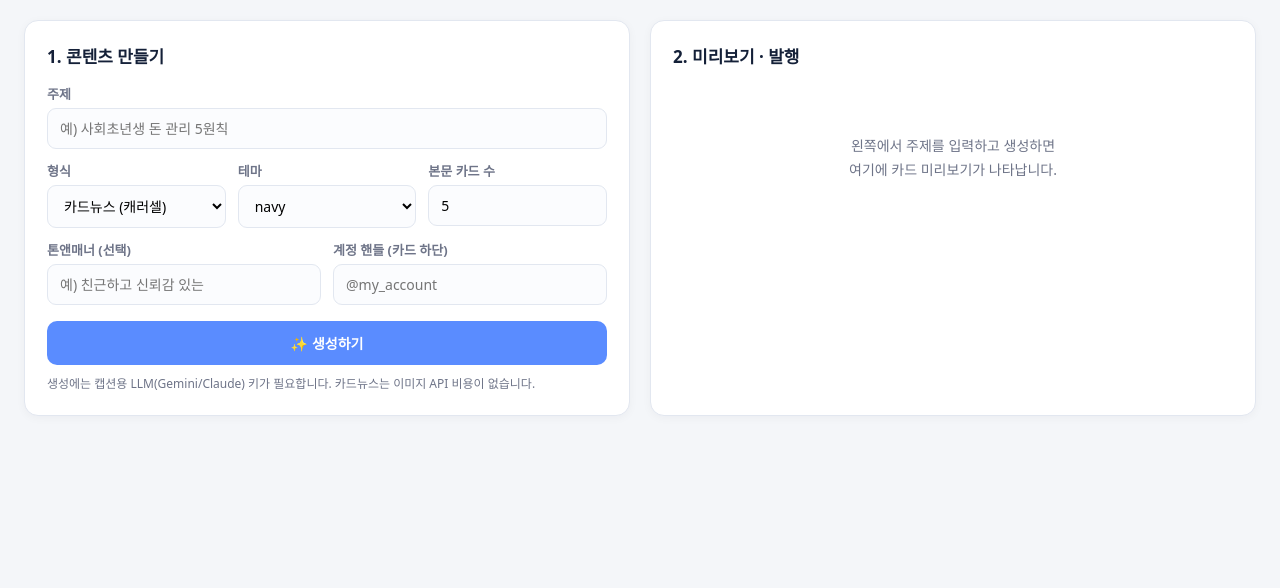
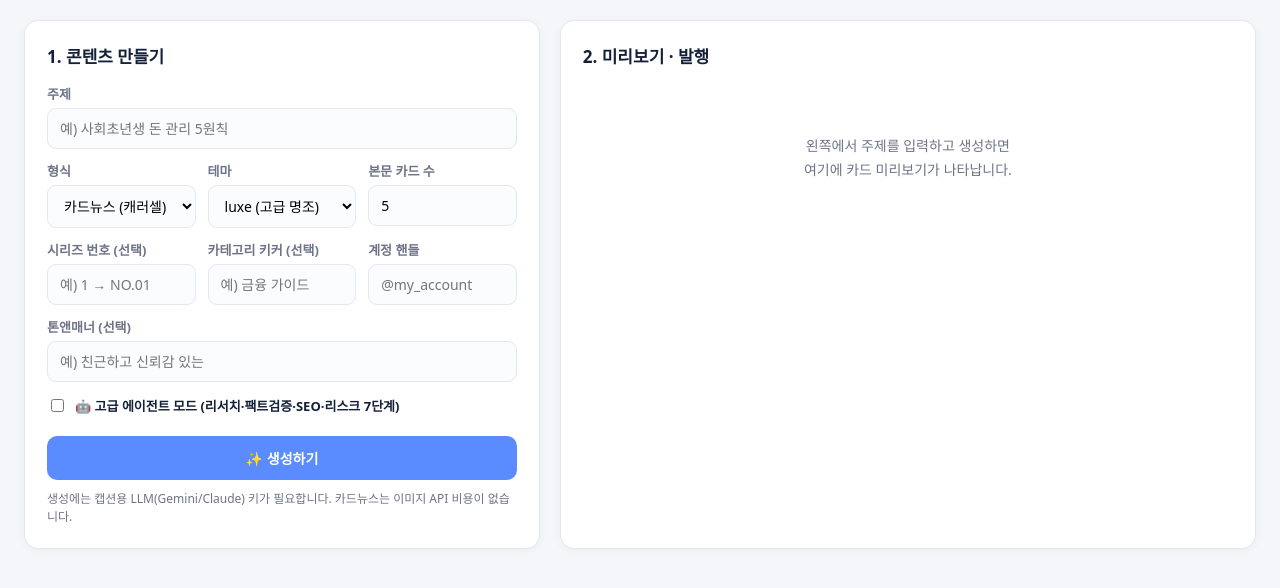
Before and after one commit to handragon119-collab/-, a FastAPI app: page / in a window 1280 px wide. Shown: the part 114-702 px from the top of the page. Run offline with FastAPI, Linux system fonts and the light colour scheme.

Commit message:
웹 UI 고급화: luxe 테마·시리즈 번호·카테고리 키커·에이전트 모드 토글
- 생성 폼에 theme(luxe 추가)·number·kicker·agentic 체크박스 추가
- /api/generate: agentic 엔진 분기 + number/kicker를 렌더에 전달, agent_report 반환
- 미리보기에 에이전트 리포트(단계 칩·웹검색 여부·근거 기관·리스크) 표시
- 생성 탭 좌우 비율 조정

```diff
--- a/web/server.py
+++ b/web/server.py
@@ -49,6 +49,9 @@ class GenerateReq(BaseModel):
     cards: int = 6
     tone: str | None = None
     brand_handle: str | None = None
+    agentic: bool = False
+    number: int | None = None
+    kicker: str | None = None
 
 
 class PublishReq(BaseModel):
@@ -119,10 +122,13 @@ def api_generate(req: GenerateReq):
     }
     if req.brand_handle is not None:
         overrides["brand_handle"] = req.brand_handle
+    if req.agentic:
+        overrides["content_engine"] = "agentic"
     cfg = settings_mod.build_config(overrides)
 
     job_id = uuid.uuid4().hex[:12]
     base = OUTPUT_DIR / f"web_{job_id}"
+    agent_report = None
 
     try:
         if req.mode == "photo":
@@ -131,10 +137,20 @@ def api_generate(req: GenerateReq):
             paths = [img]
             caption, hashtags, cover_title = cap.caption, cap.hashtags, req.topic
         else:
-            cn = content_mod.generate_cardnews(
-                req.topic, cfg, tone=req.tone or "친근하고 신뢰감 있는"
-            )
-            paths = card_render.render_cardnews(cn, cfg, str(base))
+            if cfg.content_engine == "agentic":
+                from instagram_auto.agents import generate_cardnews_agentic
+                cn, report = generate_cardnews_agentic(
+                    req.topic, cfg, tone=req.tone or "친근하고 신뢰감 있는")
+                agent_report = {
+                    "web_search_used": report.web_search_used,
+                    "sources": report.sources, "risk_flags": report.risk_flags,
+                    "steps": [s["agent"] for s in report.steps],
+                }
+            else:
+                cn = content_mod.generate_cardnews(
+                    req.topic, cfg, tone=req.tone or "친근하고 신뢰감 있는")
+            paths = card_render.render_cardnews(
+                cn, cfg, str(base), number=req.number, kicker=req.kicker or None)
             caption, hashtags, cover_title = cn.caption, cn.hashtags, cn.cover_title
     except Exception as e:
         raise HTTPException(400, f"생성 실패: {e}")
@@ -153,6 +169,7 @@ def api_generate(req: GenerateReq):
         "hashtags": hashtags,
         "full_text": full_text,
         "images": [f"/output/{Path(p).name}" for p in paths],
+        "agent_report": agent_report,
     }
 
 
--- a/web/static/app.js
+++ b/web/static/app.js
@@ -120,6 +120,9 @@ async function generate() {
       cards: parseInt($("cards").value) || 5,
       tone: $("tone").value.trim() || null,
       brand_handle: $("brand").value.trim() || null,
+      agentic: $("agentic").checked,
+      number: parseInt($("number").value) || null,
+      kicker: $("kicker").value.trim() || null,
     };
     const r = await api("/api/generate", { method: "POST", body: JSON.stringify(payload) });
     currentJob = r.job_id;
@@ -144,6 +147,21 @@ function renderPreview(r) {
     slides.appendChild(img);
   });
   $("caption").value = r.full_text;
+
+  const rep = $("agent-report");
+  if (r.agent_report) {
+    const a = r.agent_report;
+    rep.classList.remove("hidden");
+    rep.innerHTML =
+      `<b>🤖 에이전트 리포트</b><br/>` +
+      a.steps.map((s) => `<span class="chip">${s}</span>`).join("") +
+      `<br/>웹검색: <b>${a.web_search_used ? "ON" : "미사용(내장지식)"}</b>` +
+      ` · 근거 기관: <b>${(a.sources || []).join(", ") || "-"}</b>` +
+      (a.risk_flags && a.risk_flags.length
+        ? ` · ⚠️ 리스크: ${a.risk_flags.join(", ")}` : " · 리스크 없음");
+  } else {
+    rep.classList.add("hidden");
+  }
 }
 
 // ---- 발행 ----
--- a/web/static/index.html
+++ b/web/static/index.html
@@ -36,6 +36,7 @@
           <div>
             <label>테마</label>
             <select id="theme">
+              <option value="luxe">luxe (고급 명조)</option>
               <option value="navy">navy</option>
               <option value="mint">mint</option>
               <option value="coral">coral</option>
@@ -49,15 +50,25 @@
         </div>
 
         <div class="row">
-          <div class="grow">
-            <label>톤앤매너 (선택)</label>
-            <input id="tone" type="text" placeholder="예) 친근하고 신뢰감 있는" />
+          <div>
+            <label>시리즈 번호 (선택)</label>
+            <input id="number" type="number" placeholder="예) 1 → NO.01" min="1" />
           </div>
           <div class="grow">
-            <label>계정 핸들 (카드 하단)</label>
+            <label>카테고리 키커 (선택)</label>
+            <input id="kicker" type="text" placeholder="예) 금융 가이드" />
+          </div>
+          <div class="grow">
+            <label>계정 핸들</label>
             <input id="brand" type="text" placeholder="@my_account" />
           </div>
         </div>
+
+        <label>톤앤매너 (선택)</label>
+        <input id="tone" type="text" placeholder="예) 친근하고 신뢰감 있는" />
+
+        <label class="check"><input id="agentic" type="checkbox" />
+          🤖 고급 에이전트 모드 (리서치·팩트검증·SEO·리스크 7단계)</label>
 
         <button id="btn-generate" class="btn btn-primary">✨ 생성하기</button>
         <p class="hint">생성에는 캡션용 LLM(Gemini/Claude) 키가 필요합니다. 카드뉴스는 이미지 API 비용이 없습니다.</p>
@@ -68,6 +79,7 @@
         <div id="preview-empty" class="empty">왼쪽에서 주제를 입력하고 생성하면<br/>여기에 카드 미리보기가 나타납니다.</div>
         <div id="preview" class="preview hidden">
           <div id="slides" class="slides"></div>
+          <div id="agent-report" class="agent-report hidden"></div>
           <label>캡션 (수정 가능)</label>
           <textarea id="caption" rows="7"></textarea>
           <div class="row">
--- a/web/static/style.css
+++ b/web/static/style.css
@@ -19,7 +19,8 @@ body{margin:0;font-family:"Pretendard","Apple SD Gothic Neo","Malgun Gothic",sys
 .panel{display:none;padding:20px 24px 60px}
 .panel.active{display:block}
 .grid{display:grid;grid-template-columns:1fr 1fr;gap:20px}
-@media(max-width:900px){.grid{grid-template-columns:1fr}}
+#tab-create .grid{grid-template-columns:1fr 1.35fr}
+@media(max-width:900px){.grid,#tab-create .grid{grid-template-columns:1fr}}
 .card{background:var(--card);border:1px solid var(--line);border-radius:14px;padding:22px;
   box-shadow:0 2px 10px rgba(20,32,56,.04)}
 .card h2{margin:0 0 16px;font-size:17px;color:var(--navy)}
@@ -51,3 +52,11 @@ hr{border:none;border-top:1px solid var(--line);margin:18px 0}
   font-size:14px;box-shadow:0 6px 24px rgba(0,0,0,.25);z-index:100}
 .toast.err{background:var(--err)} .toast.ok{background:var(--ok)}
 .row.spinner{justify-content:center}
+.check{display:flex;align-items:center;gap:8px;font-size:13px;color:var(--navy);
+  margin-top:14px;cursor:pointer}
+.check input{width:auto}
+.agent-report{margin-top:12px;background:#f3f6fc;border:1px solid var(--line);
+  border-radius:10px;padding:12px 14px;font-size:12.5px;color:var(--muted);line-height:1.6}
+.agent-report b{color:var(--navy)}
+.agent-report .chip{display:inline-block;background:var(--navy);color:#fff;border-radius:6px;
+  padding:2px 8px;margin:2px 4px 2px 0;font-size:11px}
```
